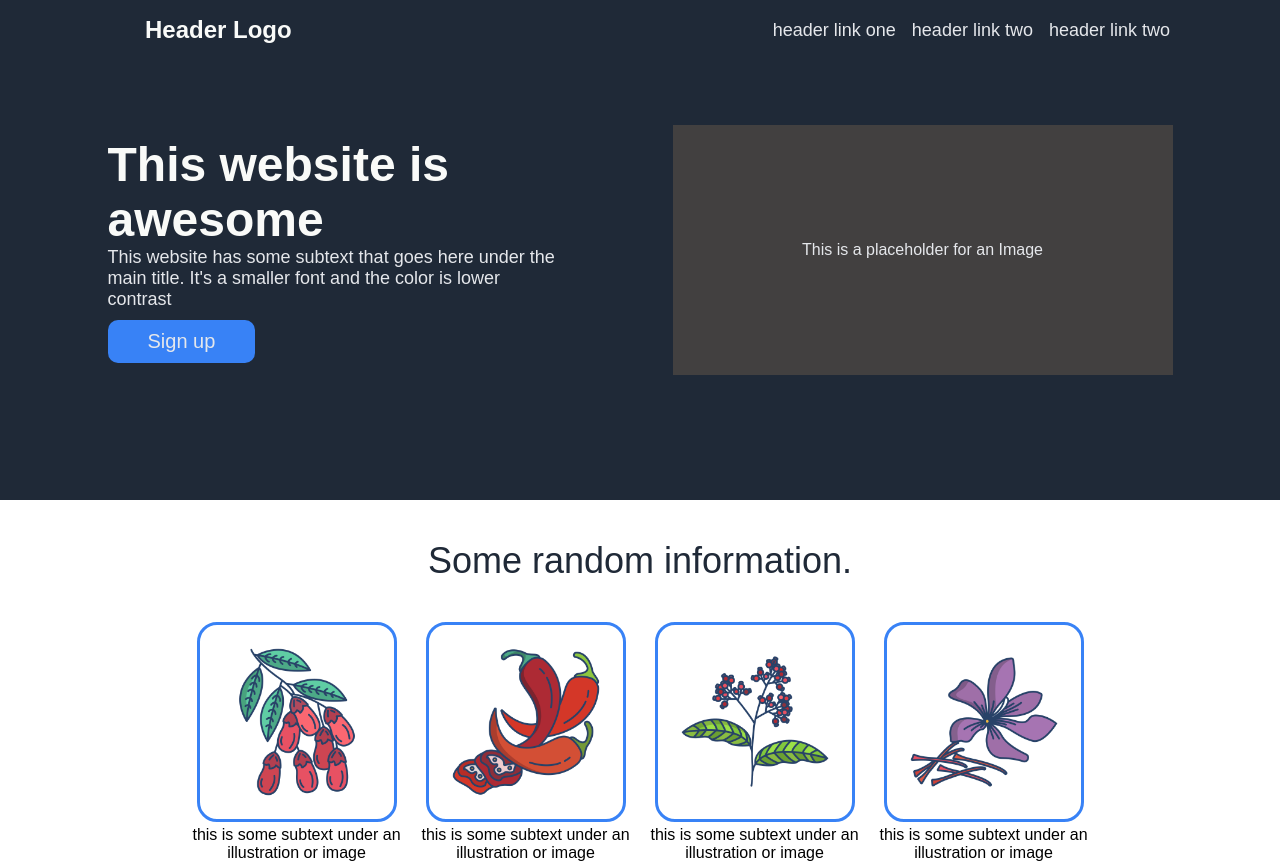
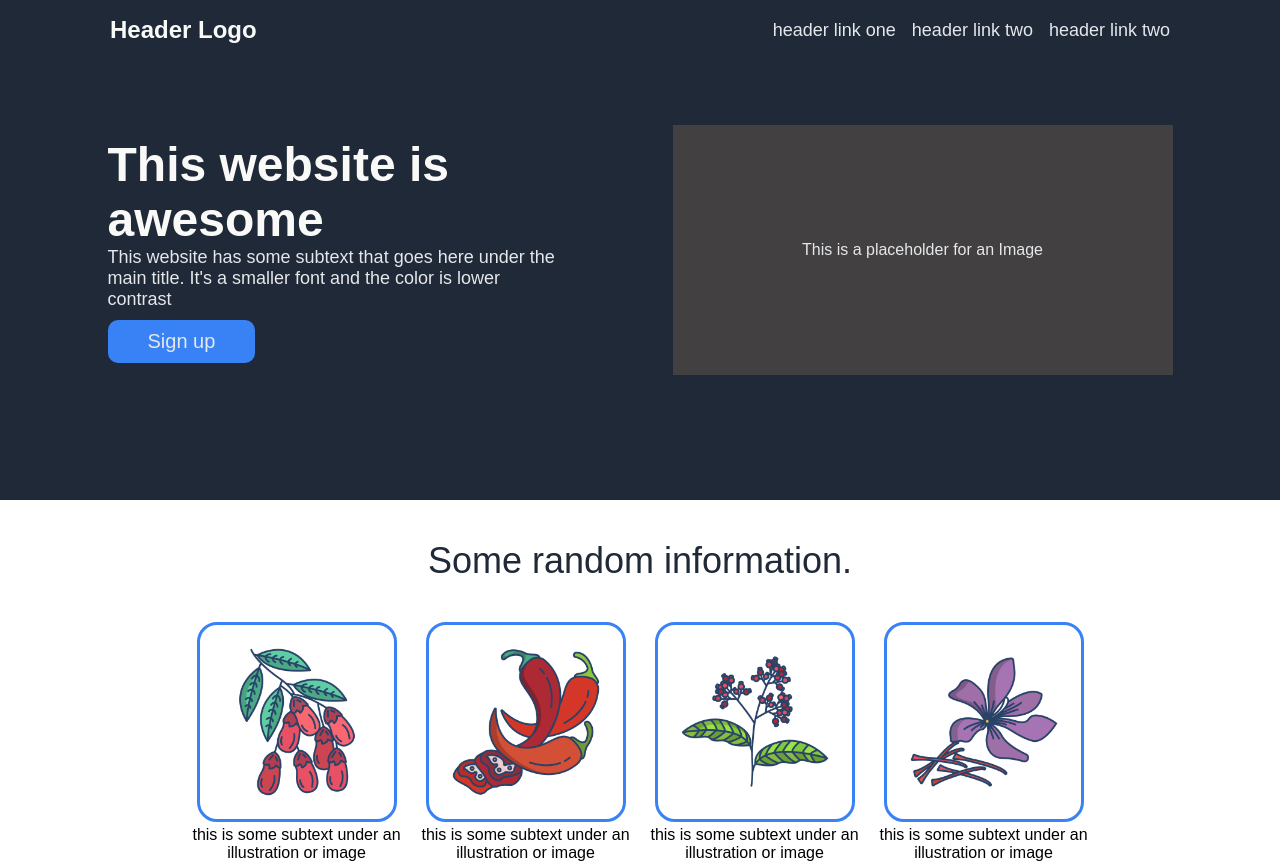
Before and after one commit to HamzaIbrahimi/Landing_page_htmlcss, a plain HTML site: page index.html in a window 1280 px wide. Shown: the top 865 px of the page. Drawn offline with Linux system fonts and the light colour scheme.

Commit message:
margin change

```diff
--- a/style.css
+++ b/style.css
@@ -33,7 +33,7 @@
     font-size: 24px;
     color: #F9FAF8;
     font-weight: 800;
-    margin-left: 65px;
+    margin-left: 30px;
     display: flex;
     flex-shrink: 0;
 }
```
